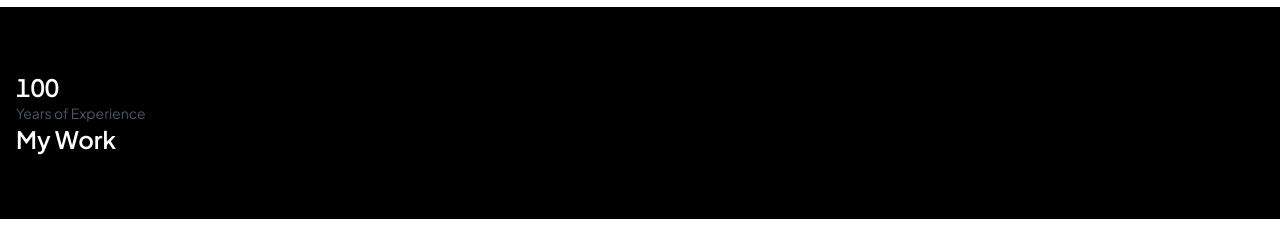
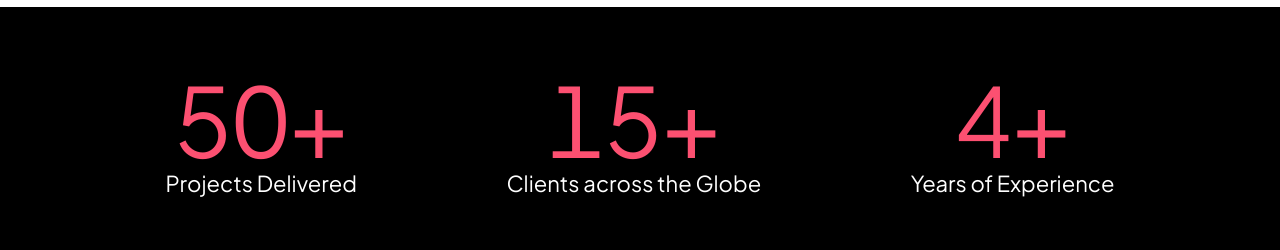
Before and after one commit to Dev-eloperr/next-folio, a Next.js app: page / in a window 1280 px wide. Shown: the part 807-1057 px from the top of the page. Built offline with nearby package versions, Linux system fonts and the light colour scheme.

Commit message:
count ticker ease animation fn and center align

```diff
--- a/src/app/page.tsx
+++ b/src/app/page.tsx
@@ -40,8 +40,12 @@ export default function Home() {
       {/* 2) WORK */}
       <section id="work" aria-labelledby="work-heading" className="py-16 border-b bg-black text-white">
         <div className="default-container">
-          <CountTicker start={0} end={100} duration={1000} caption="Years of Experience" />
-          <h2 id="work-heading" className="text-2xl font-semibold">My Work</h2>
+          <div className="flex justify-evenly">
+            <CountTicker start={0} end={50} duration={1500} caption="Projects Delivered" easing="out-expo"/>
+            <CountTicker start={0} end={15} duration={1500} caption="Clients across the Globe" easing="out-expo"/>
+            <CountTicker start={0} end={4} duration={1500} caption="Years of Experience" easing="out-expo"/>
+          </div>
+          {/* <h2 id="work-heading" className="text-2xl font-semibold">My Work</h2> */}
         </div>
 
       </section>
--- a/src/components/CountTicker.tsx
+++ b/src/components/CountTicker.tsx
@@ -13,6 +13,11 @@ type CountTickerProps = {
    * when it enters the viewport. If omitted, the component observes itself.
    */
   observeRef?: RefObject<Element>;
+  /**
+   * Controls the animation curve. Provide a preset name or a custom function mapping t∈[0,1]→[0,1].
+   * Defaults to 'out-cubic'.
+   */
+  easing?: 'linear' | 'out-quad' | 'out-cubic' | 'out-expo' | ((t: number) => number);
 };
 
 export default function CountTicker({
@@ -21,6 +26,7 @@ export default function CountTicker({
   duration,
   caption,
   observeRef,
+  easing = 'out-cubic',
 }: CountTickerProps) {
   const [count, setCount] = useState(start);
   const [srMessage, setSrMessage] = useState("");
@@ -40,28 +46,58 @@ export default function CountTicker({
     }
     if (reduceMotionRef.current || duration <= 0 || end === start) {
       setCount(end);
-      setSrMessage(`${caption}: ${end}`);
+      setSrMessage(`${caption}: ${end}+`);
       hasRunRef.current = true;
     }
   }, [end, start, duration, caption]);
+
+  // Easing helpers and resolver
+  function easeLinear(t: number) {
+    return t;
+  }
+  function easeOutQuad(t: number) {
+    return 1 - (1 - t) * (1 - t);
+  }
+  function easeOutCubic(t: number) {
+    return 1 - Math.pow(1 - t, 3);
+  }
+  function easeOutExpo(t: number) {
+    return t === 1 ? 1 : 1 - Math.pow(2, -10 * t);
+  }
+  function resolveEasing(easing: CountTickerProps['easing']): (t: number) => number {
+    if (typeof easing === 'function') return easing;
+    switch (easing) {
+      case 'linear':
+        return easeLinear;
+      case 'out-quad':
+        return easeOutQuad;
+      case 'out-expo':
+        return easeOutExpo;
+      case 'out-cubic':
+      default:
+        return easeOutCubic;
+    }
+  }
 
   const startAnimation = () => {
     if (hasRunRef.current || reduceMotionRef.current) return;
 
     const diff = end - start;
     const startTime = performance.now();
+    const easingFn = resolveEasing(easing);
 
     const tick = (now: number) => {
       const elapsed = now - startTime;
       const progress = Math.min(1, elapsed / duration);
-      const next = Math.round(start + diff * progress);
+      const eased = easingFn(progress);
+      const next = Math.round(start + diff * eased);
       setCount(next);
 
       if (progress < 1) {
         rafRef.current = requestAnimationFrame(tick);
       } else {
         hasRunRef.current = true;
-        setSrMessage(`${caption}: ${end}`);
+        setSrMessage(`${caption}: ${end}+`);
       }
     };
 
@@ -102,16 +138,17 @@ export default function CountTicker({
   }, []);
 
   return (
-    <div ref={rootRef} aria-labelledby={`${id}-label`} role="group">
+    <div ref={rootRef} aria-labelledby={`${id}-label`} role="group" className="flex flex-col items-center">
       <output
         id={id}
-        className="text-2xl font-semibold tabular-nums"
+        className="text-8xl text-accent tabular-nums"
         aria-live="off"
         aria-atomic="true"
       >
         {count}
+        {end === count && "+"}
       </output>
-      <span id={`${id}-label`} className="text-sm text-gray-600 block">
+      <span id={`${id}-label`} className="text-secondary text-[22px] block">
         {caption}
       </span>
       {/* Screen reader announcement updates once at the end */}
```
